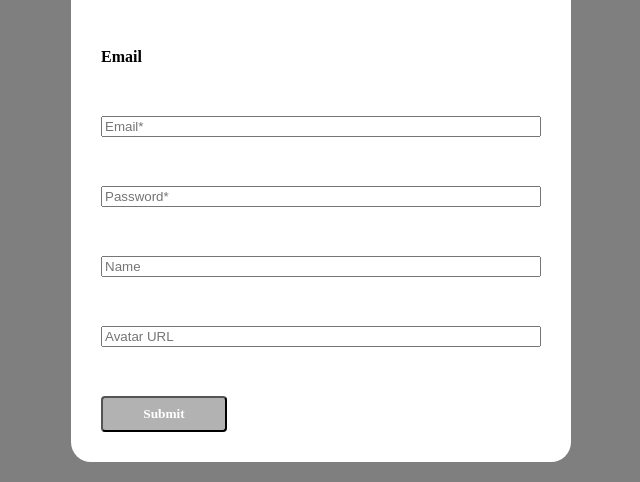
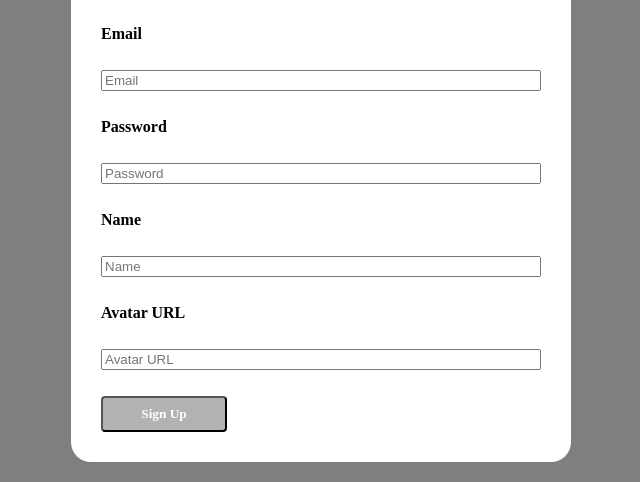
Before and after one commit to blinn26/se_project_react, a React (Create React App) app: page / in a window 1280 px wide. Both pictures are taken after a click on the button "Sign up". Shown: the part 208-690 px from the top of the page, without its empty margins (319-959 px from the left). Built offline with nearby package versions, Linux system fonts and the light colour scheme; no server answers.

Commit message:
morning am changes react

```diff
--- a/src/components/App/App.js
+++ b/src/components/App/App.js
@@ -30,6 +30,7 @@ const App = () => {
   const [currentUser, setUser] = useState(null);
   const [isLoginModalOpen, setIsLoginModalOpen] = useState(false);
   const [isRegisterModalOpen, setIsRegisterModalOpen] = useState(false);
+  const [authError, setAuthError] = useState('');
 
   useEffect(() => {
     const token = localStorage.getItem('token');
@@ -53,18 +54,25 @@ const App = () => {
   const handleLogin = ({ email, password }) => {
     signIn(email, password)
       .then((res) => {
+        if (res && res.token) {
           localStorage.setItem('token', res.token);
           checkToken(res.token)
             .then((data) => {
               setUser(data.user);
               setIsLoginModalOpen(false);
+              setAuthError('');
             })
             .catch((error) => {
               console.error('Error checking token:', error);
+              setAuthError('Error checking token');
             });
+        } else {
+          setAuthError(res.message || 'Invalid credentials');
+        }
       })
       .catch((error) => {
         console.log(error);
+        setAuthError('Error signing in');
       });
   };
 
@@ -181,9 +189,21 @@ const App = () => {
               onItemDeleted={closeAllModals}
             />
           )}
-          {isLoginModalOpen && <LoginModal onClose={() => setIsLoginModalOpen(false)} onLogin={handleLogin} />}
+          {isLoginModalOpen && (
+            <LoginModal
+              onClose={() => setIsLoginModalOpen(false)}
+              onLogin={handleLogin}
+              authError={authError}
+              setAuthError={setAuthError}
+            />
+          )}
           {isRegisterModalOpen && (
-            <RegisterModal onClose={() => setIsRegisterModalOpen(false)} onRegister={handleRegister} />
+            <RegisterModal
+              onClose={() => setIsRegisterModalOpen(false)}
+              onRegister={handleRegister}
+              authError={authError}
+              setAuthError={setAuthError}
+            />
           )}
         </div>
       </CurrentTemperatureUnitContext.Provider>
--- a/src/components/LoginModal/LoginModal.js
+++ b/src/components/LoginModal/LoginModal.js
@@ -1,22 +1,17 @@
 import React, { useState } from 'react';
 import ModalWithForm from '../ModalWithForm/ModalWithForm';
 
-function LoginModal(props) {
+function LoginModal({ isOpen, onClose, onLogin, authError }) {
   const [email, setEmail] = useState('');
   const [password, setPassword] = useState('');
 
   function handleSubmit(e) {
     e.preventDefault();
-    props.onLogin({ email, password });
+    onLogin({ email, password });
   }
 
   return (
-    <ModalWithForm
-      isOpen={props.isOpen}
-      onClose={props.onClose}
-      onSubmit={handleSubmit}
-      title='Log In'
-      buttonText='Log In'>
+    <ModalWithForm isOpen={isOpen} onClose={onClose} onSubmit={handleSubmit} title='Log In' buttonText='Log In'>
       <label className='login__label'>Email</label>
       <input
         className='login__input'
@@ -35,6 +30,7 @@ function LoginModal(props) {
         placeholder='Password'
         required
       />
+      {authError && <p className='error-message'>{authError}</p>}
     </ModalWithForm>
   );
 }
--- a/src/components/RegisterModal/RegisterModal.js
+++ b/src/components/RegisterModal/RegisterModal.js
@@ -1,7 +1,7 @@
 import React, { useState } from 'react';
 import ModalWithForm from '../ModalWithForm/ModalWithForm';
 
-function RegisterModal(props) {
+function RegisterModal({ isOpen, onClose, onRegister, authError }) {
   const [name, setName] = useState('');
   const [avatar, setAvatar] = useState('');
   const [email, setEmail] = useState('');
@@ -9,27 +9,30 @@ function RegisterModal(props) {
 
   function handleSubmit(e) {
     e.preventDefault();
-    props.onRegister({ name, avatar, email, password });
+    onRegister({ name, avatar, email, password });
   }
 
   return (
-    <ModalWithForm isOpen={props.isOpen} onClose={props.onClose} onSubmit={handleSubmit} title='Sign Up'>
-      <label className='modal__label'>Email</label>
+    <ModalWithForm isOpen={isOpen} onClose={onClose} onSubmit={handleSubmit} title='Sign Up' buttonText='Sign Up'>
+      <label className='register__label'>Email</label>
       <input
         className='register__input'
+        type='email'
         value={email}
         onChange={(e) => setEmail(e.target.value)}
-        placeholder='Email*'
+        placeholder='Email'
         required
       />
+      <label className='register__label'>Password</label>
       <input
         className='register__input'
         type='password'
         value={password}
         onChange={(e) => setPassword(e.target.value)}
-        placeholder='Password*'
+        placeholder='Password'
         required
       />
+      <label className='register__label'>Name</label>
       <input
         className='register__input'
         type='text'
@@ -38,6 +41,7 @@ function RegisterModal(props) {
         placeholder='Name'
         required
       />
+      <label className='register__label'>Avatar URL</label>
       <input
         className='register__input'
         type='url'
@@ -45,6 +49,8 @@ function RegisterModal(props) {
         onChange={(e) => setAvatar(e.target.value)}
         placeholder='Avatar URL'
       />
+
+      {authError && <p className='error-message'>{authError}</p>}
     </ModalWithForm>
   );
 }
```
Lines whose indentation alone changed are shown as unchanged.
